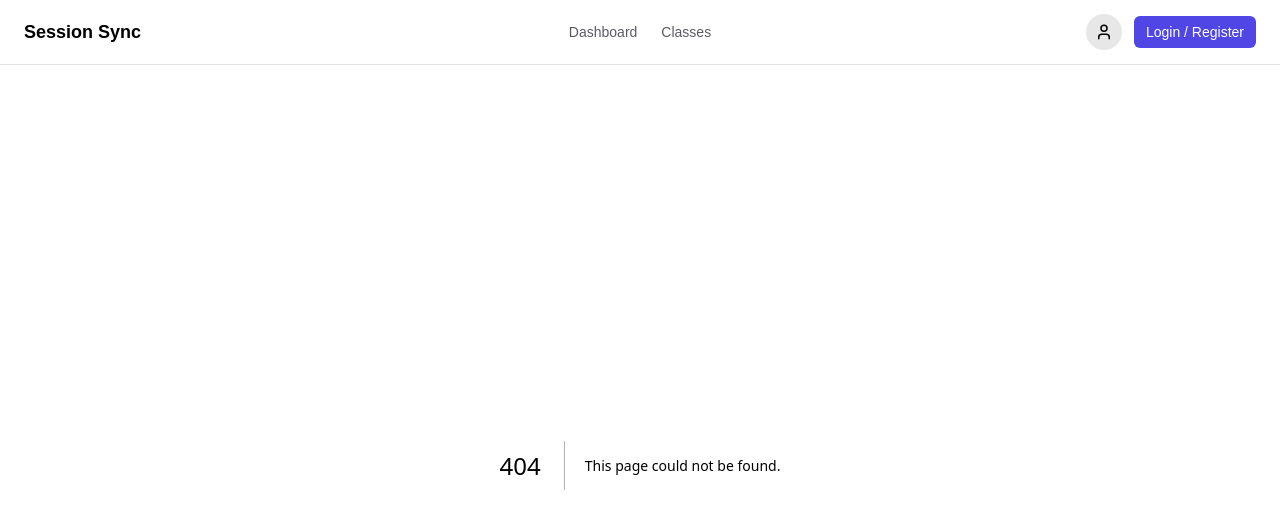
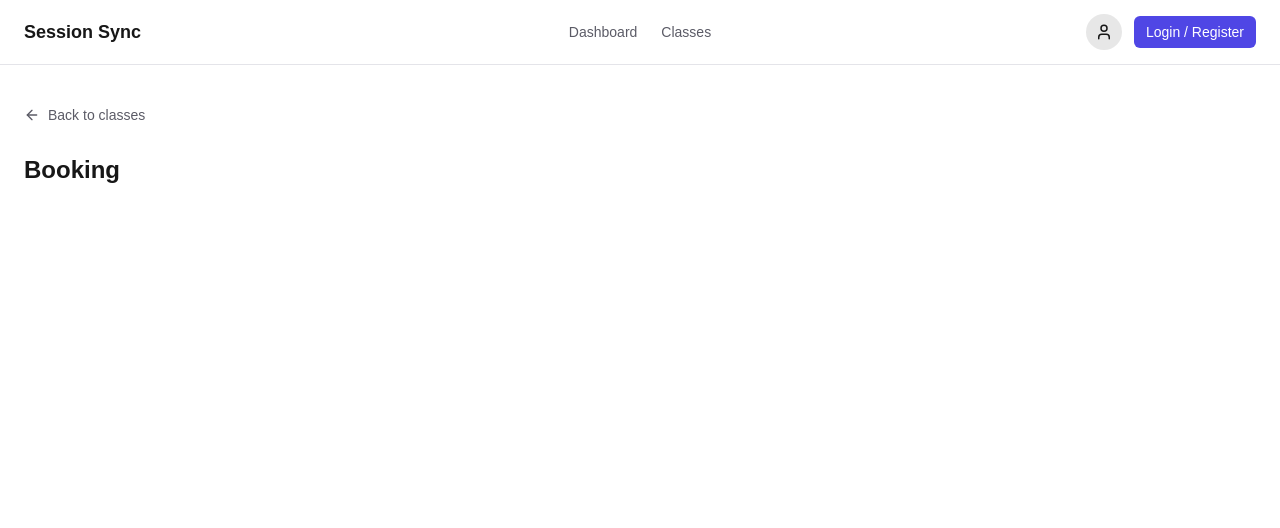
Before and after one commit to ajamarco/session-sync-frontend, a Next.js app: page /classes/1/book in a window 1280 px wide. Before the commit this address had no page. Shown: the top 528 px of the page. Built offline with nearby package versions, Linux system fonts and the light colour scheme.

Commit message:
implemented the book button and booking component

```diff
--- /dev/null
+++ b/src/app/classes/[id]/book/page.tsx
@@ -0,0 +1,5 @@
+import Booking from "@/components/classes/Booking";
+
+const BookingPage = () => <Booking />;
+
+export default BookingPage;
--- /dev/null
+++ b/src/components/classes/Booking.tsx
@@ -0,0 +1,19 @@
+import Link from "next/link";
+import { ArrowLeft } from "lucide-react";
+
+const Booking = () => {
+  return (
+    <div className="mx-auto w-full max-w-7xl px-4 py-10 sm:px-6">
+      <Link
+        href="/classes"
+        className="inline-flex items-center gap-2 text-sm text-muted transition hover:text-foreground"
+      >
+        <ArrowLeft size={16} />
+        Back to classes
+      </Link>
+      <h1 className="mt-6 text-2xl font-semibold">Booking</h1>
+    </div>
+  );
+};
+
+export default Booking;
--- a/src/components/classes/ClassCard.tsx
+++ b/src/components/classes/ClassCard.tsx
@@ -1,12 +1,14 @@
+import Link from "next/link";
 import { User } from "lucide-react";
 import ClassDetailsButton from "@/components/classes/ClassDetailsButton";
 
 type ClassCardProps = {
+  id: string;
   title: string;
   subtitle: string;
 };
 
-export default function ClassCard({ title, subtitle }: ClassCardProps) {
+export default function ClassCard({ id, title, subtitle }: ClassCardProps) {
   return (
     <div className="flex flex-col gap-4 rounded-2xl border border-border bg-background p-6 transition hover:-translate-y-1 hover:shadow-lg hover:shadow-primary/10 sm:flex-row sm:items-center">
       <span
@@ -20,12 +22,12 @@ export default function ClassCard({ title, subtitle }: ClassCardProps) {
         <p className="mt-1 text-sm text-muted">{subtitle}</p>
       </div>
       <div className="flex flex-col items-stretch gap-2 sm:w-1/5">
-        <button
-          type="button"
-          className="rounded-lg bg-primary px-4 py-2.5 text-sm font-semibold text-primary-foreground transition hover:opacity-90"
+        <Link
+          href={`/classes/${id}/book`}
+          className="rounded-lg bg-primary px-4 py-2.5 text-center text-sm font-semibold text-primary-foreground transition hover:opacity-90"
         >
           Book
-        </button>
+        </Link>
         <ClassDetailsButton title={title} subtitle={subtitle} />
       </div>
     </div>
--- a/src/components/classes/Classes.tsx
+++ b/src/components/classes/Classes.tsx
@@ -2,14 +2,17 @@ import ClassCard from "@/components/classes/ClassCard";
 
 const classes = [
   {
+    id: "1",
     title: "English class for beginners",
     subtitle: "Start learning now",
   },
   {
+    id: "2",
     title: "Spanish class for beginners",
     subtitle: "Start learning now",
   },
   {
+    id: "3",
     title: "Math tutoring for high school",
     subtitle: "Start learning now",
   },
@@ -19,8 +22,8 @@ export default function Classes() {
   return (
     <div className="mx-auto w-full max-w-7xl px-4 py-10 sm:px-6">
       <div className="mt-8 flex flex-col gap-4">
-        {classes.map(({ title, subtitle }) => (
-          <ClassCard key={title} title={title} subtitle={subtitle} />
+        {classes.map(({ id, title, subtitle }) => (
+          <ClassCard key={id} id={id} title={title} subtitle={subtitle} />
         ))}
       </div>
     </div>
```
Also changed, not shown: 1 other file (tests, documents, lock files or other folders).
